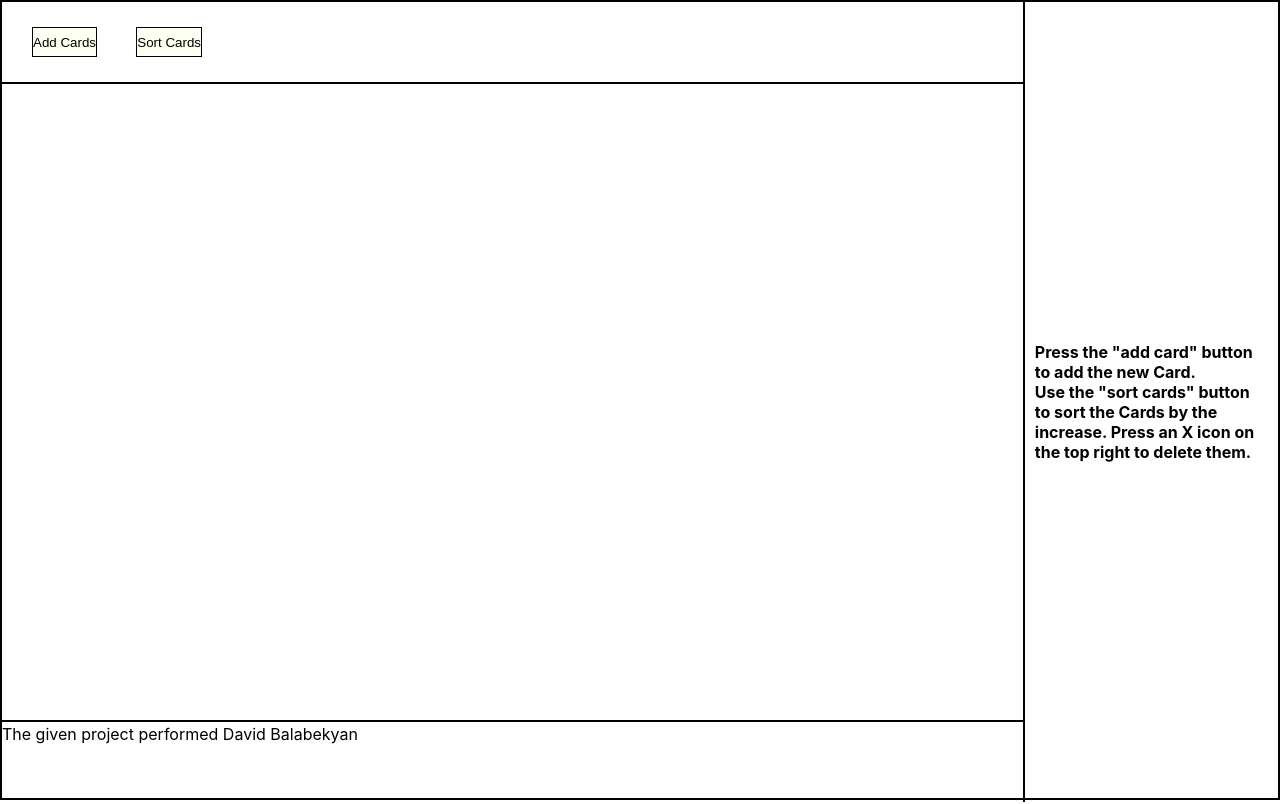
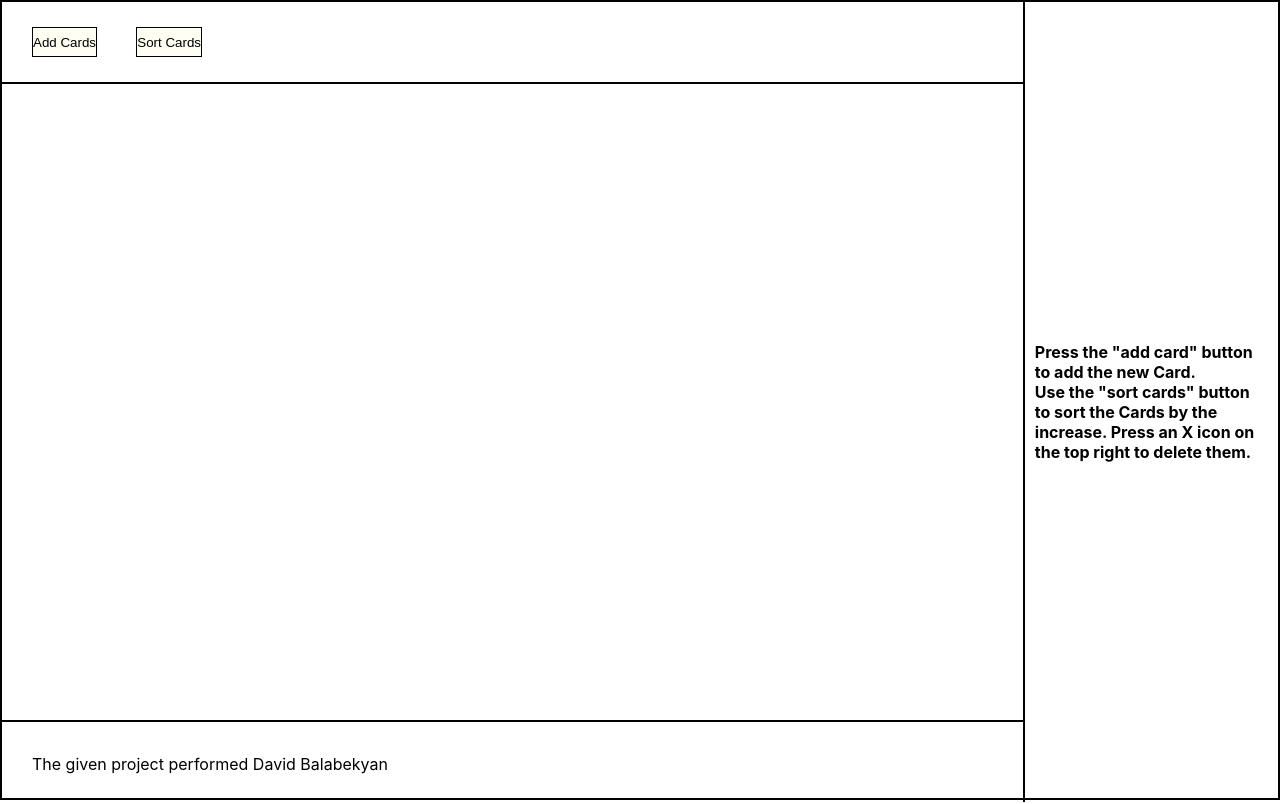
Before and after one commit to Davo20/SolicyProject, a React (Create React App) app: page / in a window 1280 px wide. Built offline with nearby package versions, Linux system fonts and the light colour scheme.

Commit message:
SolicyProject

```diff
--- a/src/Components/task.scss
+++ b/src/Components/task.scss
@@ -85,8 +85,8 @@
     footer{
         width: 100%;
         height: 10vh;
-        span{
-            width: 80%;
+        p{
+            width: 100%;
             padding-left: 30px;
             line-height: 10vh;
         }
```
